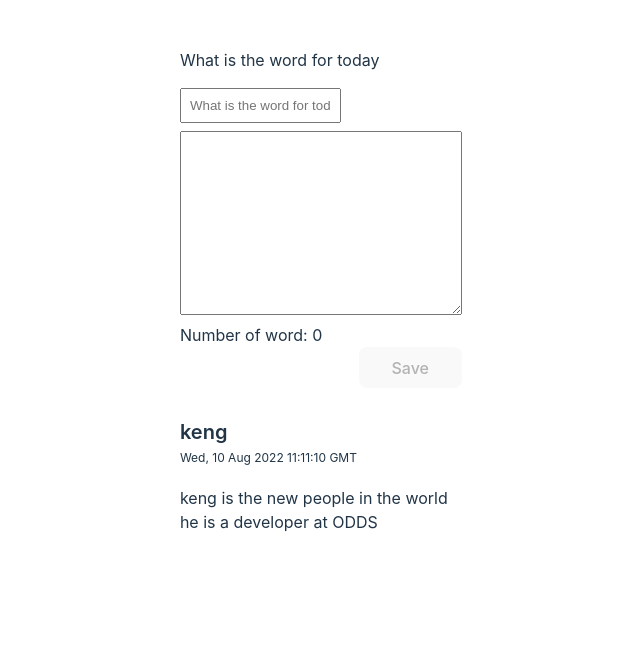
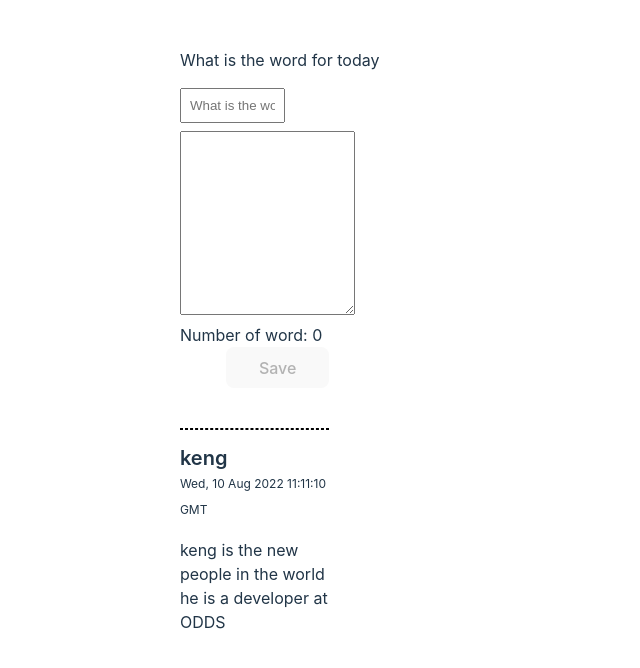
Before and after one commit to dtmkeng/otoh, a Svelte app: page / in a window 1280 px wide. Shown: the top 668 px of the page, without its empty margins (225-865 px from the left). Built offline with nearby package versions, Linux system fonts and the light colour scheme.

Commit message:
fix laout

```diff
--- a/src/App.svelte
+++ b/src/App.svelte
@@ -84,6 +84,7 @@
     </div>
     <div class="sentence-list">
       {#each listSentence as item}
+        <hr style="border: 1px dashed black;" />
         <div class="list">
           <div class="title">{item.word}</div>
           <span class="when">{dayjs(item.date).locale("th").toString()}</span>
@@ -100,12 +101,14 @@
     color: rgb(232, 84, 84);
   }
   .sentence-list {
+    width: 53%;
     margin-top: 32px;
     overflow: auto;
     height: 560px;
   }
 
   .list {
+    padding-top: 8px;
     margin-bottom: 14px;
   }
 
@@ -126,6 +129,7 @@
     padding-right: 32px;
   }
   .save-container {
+    width: 53%;
     display: flex;
     flex-direction: row-reverse;
   }
@@ -138,10 +142,11 @@
     margin-top: 8px;
   }
   .one-word-input {
-    width: 50%;
+    width: 30%;
     padding: 8px;
   }
   #sentence {
+    width: 50%;
     padding: 16px;
   }
 </style>
```
